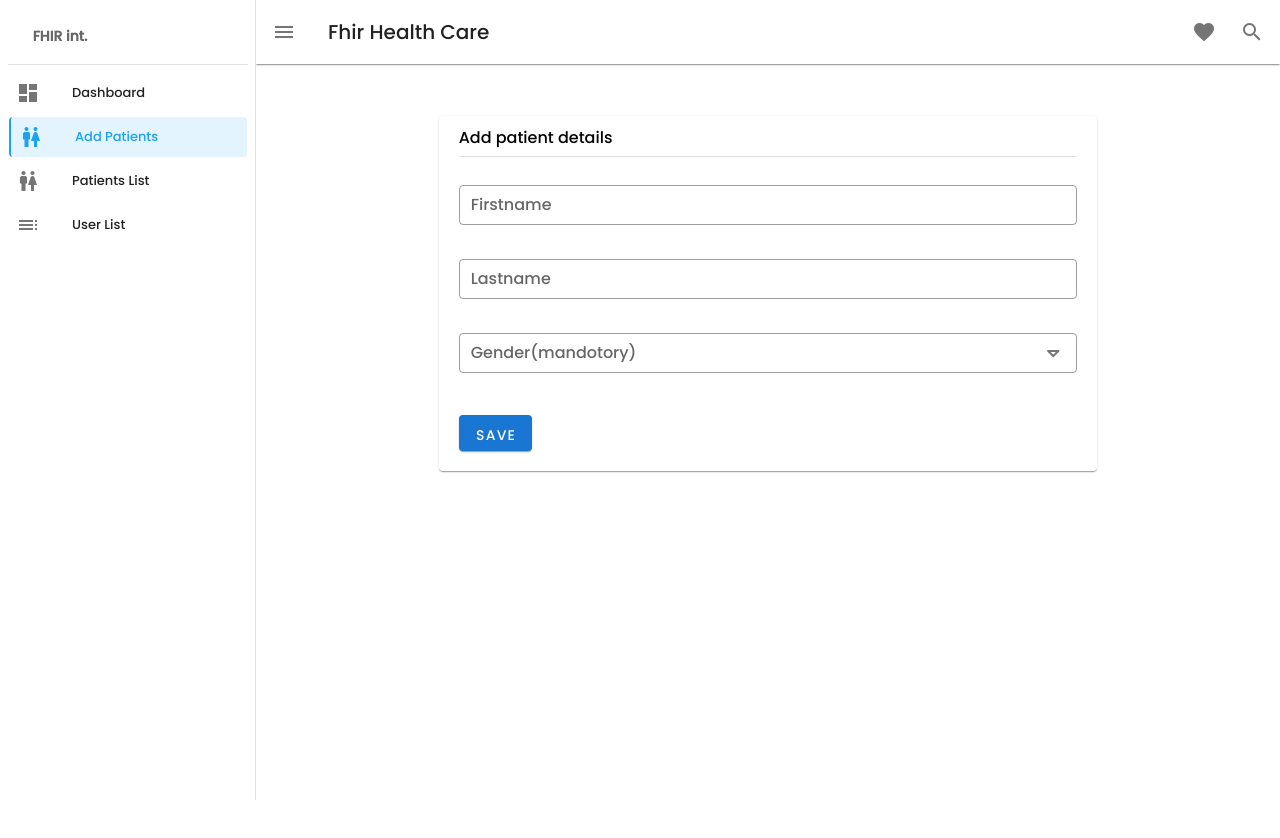
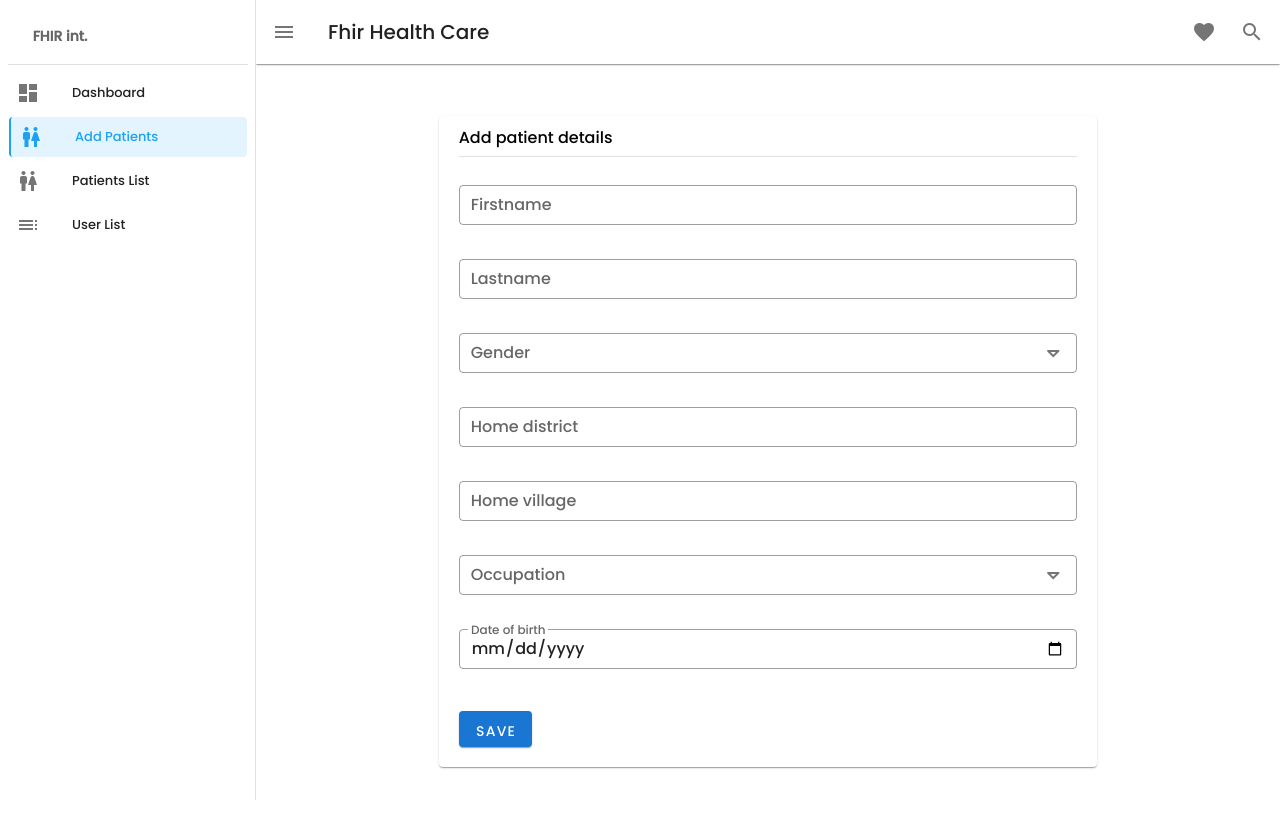
Before and after one commit to Mzala123/patient-backlog-frontend, a Vue app: page /add_patient in a window 1280 px wide. Shown: the top 838 px of the page. Built offline with nearby package versions, Linux system fonts and the light colour scheme; a web font is replaced by a local one; what vue-sweetalert2 would draw is missing.

Commit message:
create patient record

```diff
--- a/src/plugins/vuetify.js
+++ b/src/plugins/vuetify.js
@@ -11,7 +11,7 @@ export default new Vuetify({
      },
      theme:{
         themes: {
-            background: '#D7DFDF'
+            background: '#ffffff'
             // font-family: "Poppins" ,
             // font-size: 12px;
         }
--- a/src/views/Home/AddPatient.vue
+++ b/src/views/Home/AddPatient.vue
@@ -33,11 +33,13 @@
                             dense
                             outlined
                             label="Firstname"
+                            v-model="firstname"
                             required
                             ></v-text-field>
 
                              <v-text-field
                             class="mr-5 ml-5 pt-1 mt-1"
+                            v-model="lastname"
                             dense
                             outlined
                             label="Lastname"
@@ -45,21 +47,60 @@
                             ></v-text-field>
 
                               <v-select
-
+                                v-model="gender"
                                 dense
                                 outlined
                                 class="mr-5 ml-5 pt-1 mt-1"
                                 :items="genderOptions"
-                                label="Gender(mandotory)"
+                                label="Gender"
                                 required
                                 append-icon="mdi-menu-down-outline"
                                 ></v-select>
 
+                            <v-text-field
+                            class="mr-5 ml-5 pt-1 mt-1"
+                            v-model="district"
+                            dense
+                            outlined
+                            label="Home district"
+                            required
+                            ></v-text-field>
+
+                            <v-text-field
+                            class="mr-5 ml-5 pt-1 mt-1"
+                            dense
+                            outlined
+                            v-model="village"
+                            label="Home village"
+                            required
+                            ></v-text-field>
+
+                               <v-select
+                               v-model="occupation"
+                                dense
+                                outlined
+                                class="mr-5 ml-5 pt-1 mt-1"
+                                :items="occupationOptions"
+                                label="Occupation"
+                                required
+                                append-icon="mdi-menu-down-outline"
+                                ></v-select>
+
+                              <v-text-field
+                            v-model="birthdate"
+                            class="mr-5 ml-5 pt-1 mt-1"
+                            dense
+                            outlined
+                            label="Date of birth"
+                            type="date"
+                            required
+                            ></v-text-field>
 
                            <v-btn
                             color="primary"
                             class="mr-5 ml-5 pt-1 mt-4 mb-5"
                             elevation="1"
+                            @click="create_patient_record"
                           >
                             Save
                           </v-btn>
@@ -74,14 +115,88 @@
 </template>
 
 <script>
+import axios from 'axios'
+import config from '@/config'
+import swal from 'sweetalert'
+
+
 export default {
     name: 'AddPatient',
 
     data(){
         return{
-             genderOptions: ['Male', 'Female']
+             genderOptions: ['Male', 'Female'],
+             occupationOptions: ["Doctor","Accountant",
+             "Software Developer","Midwife-Nurse",
+             "Human Resource Manager", "Economist",
+             "Data Analyst","Systems Analyst",
+             "Plumber", "Carpenter"],
+
+             firstname:null,
+             lastname: null,
+             gender: null,
+             district: null,
+             village: null,
+             occupation: null,
+             birthdate: null
 
         }
+    },
+    methods: {
+          create_patient_record(){
+            if(!this.firstname || !this.lastname || !this.gender){
+                   swal({
+                    text: "Please fill in all required fields!",
+                    icon: "warning",
+                    dangerMode: true,
+                   })
+            }else{
+              axios
+               .post(`${config.API_URL}/patient`,
+                {
+                    firstname:this.firstname,
+                    lastname: this.lastname,
+                    gender: this.gender,
+                    district: this.district,
+                    village: this.village,
+                    occupation: this.occupation,
+                    birthdate: this.birthdate
+                }
+               ).then((response)=>{
+                      if(response.status === 201){
+                          //this.loading = false
+                          swal({
+                                title:"Information",
+                                text: "User Created Successfully!",
+                                icon: "success",
+                             })
+                             .then((ok=>{
+                              if(ok){
+                                 this.$router.push({path:"/list_patient"})
+                              }
+                             }))
+                      }
+               }).catch((error)=>{
+                    const{status} = error.response
+                    if(status === 404){
+                       swal({
+                                text: "Failed to create patient record!",
+                                icon: "warning",
+                                dangerMode: true,
+                             })
+                    }else{
+                        swal({
+                                text: "Check your network connection!",
+                                icon: "warning",
+                                dangerMode: true,
+                             })
+                    }
+
+               })
+            }
+
+          }
     }
+
 }
 </script>
```
